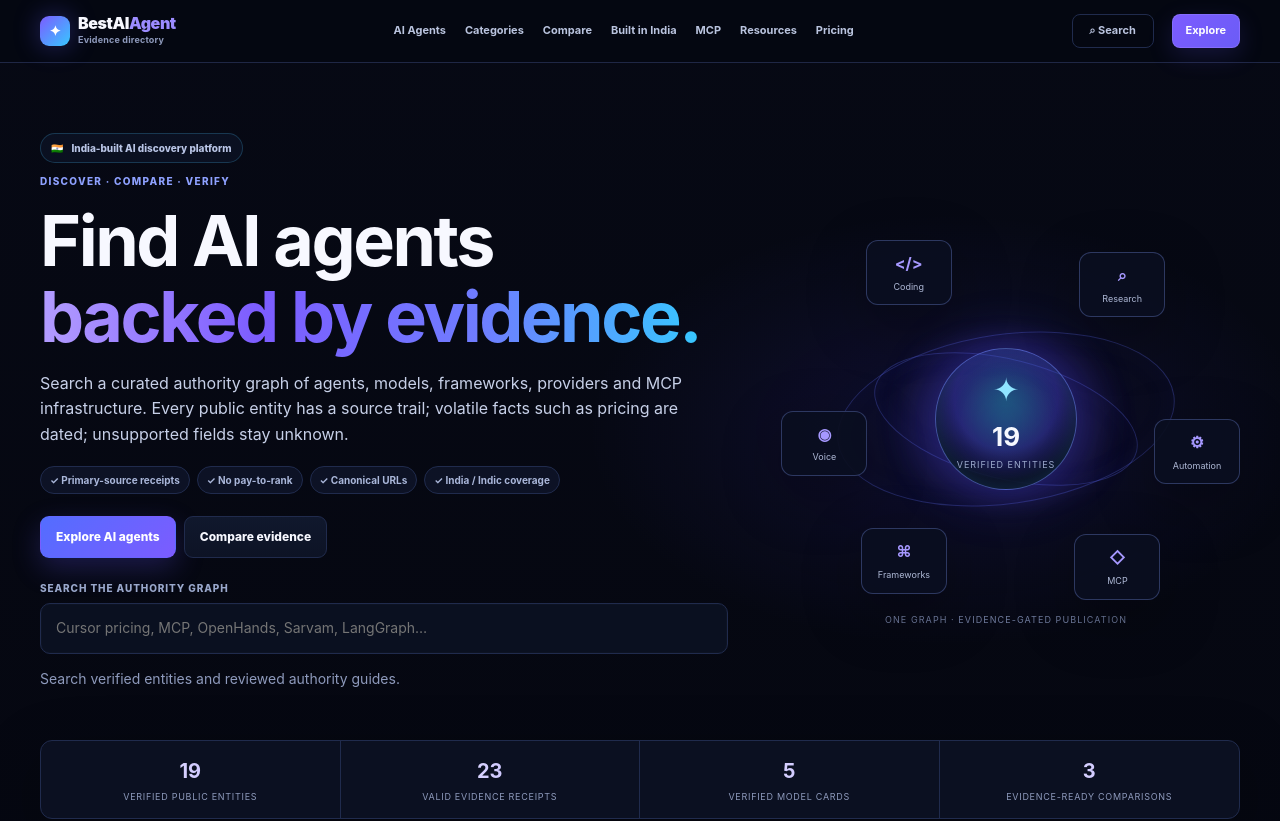
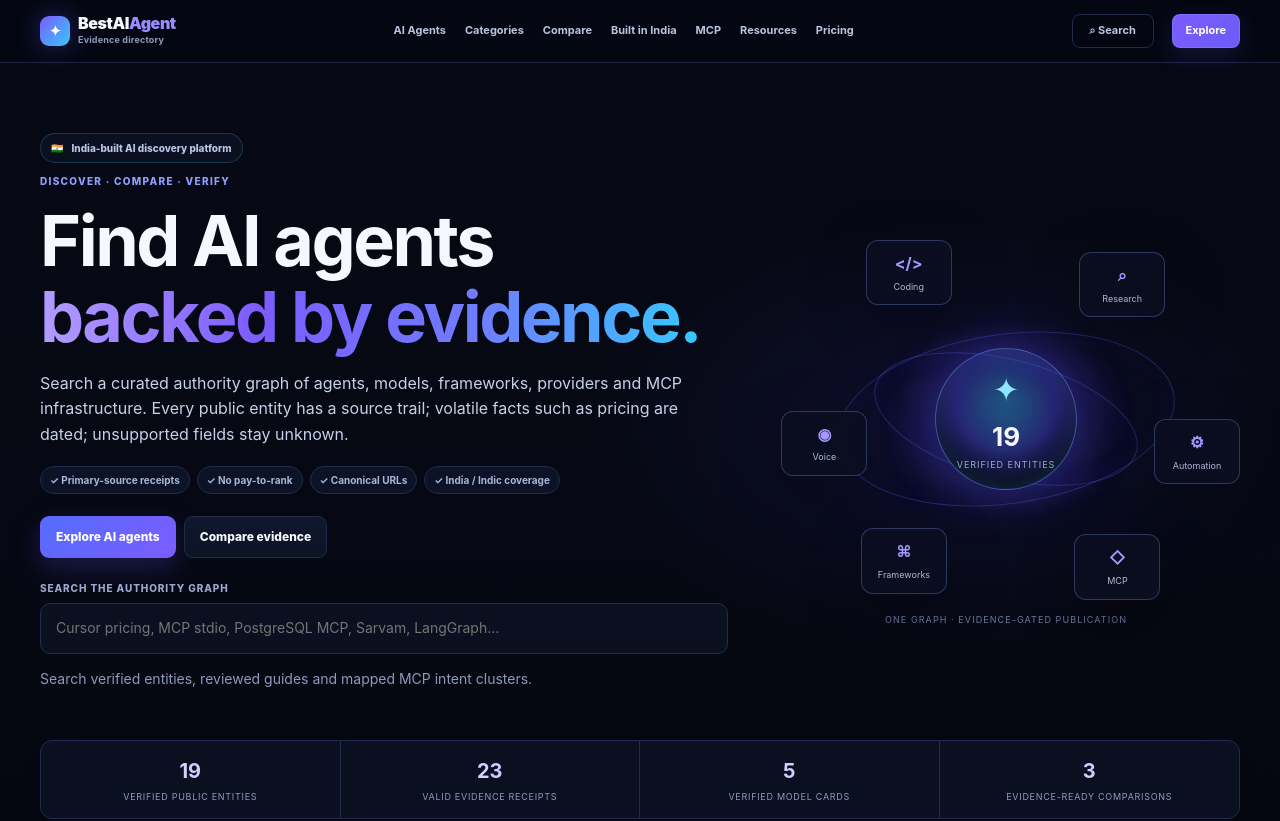
Before and after one commit to CodesbyFebin/bestaiagent.in, a Next.js app: page / in a window 1280 px wide. Shown: the top 821 px of the page. Built offline with nearby package versions, Linux system fonts and the light colour scheme.

Commit message:
feat: describe MCP intent search coverage

```diff
--- a/components/SearchBox.tsx
+++ b/components/SearchBox.tsx
@@ -41,10 +41,10 @@
         id="entity-search"
         value={q}
         onChange={(event) => void runSearch(event.target.value)}
-        placeholder="Cursor pricing, MCP, OpenHands, Sarvam, LangGraph…"
+        placeholder="Cursor pricing, MCP stdio, PostgreSQL MCP, Sarvam, LangGraph…"
         autoComplete="off"
       />
-      <p className="muted">{loading ? "Searching…" : q.length > 1 ? `${results.length} result(s)` : "Search verified entities and reviewed authority guides."}</p>
+      <p className="muted">{loading ? "Searching…" : q.length > 1 ? `${results.length} result(s)` : "Search verified entities, reviewed guides and mapped MCP intent clusters."}</p>
       <div className="searchResults" aria-live="polite">
         {results.map((result) => <a key={result.id} href={result.url}>
           <strong>{result.name}</strong>
```
